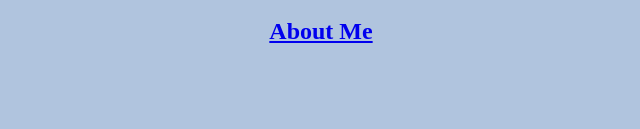
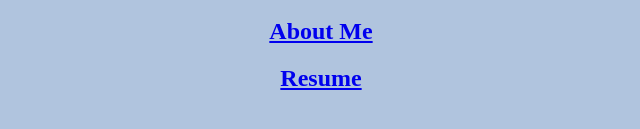
Before and after one commit to HemalSPatel/HemalSPatel.github.io, a plain HTML site: page index.html in a window 1280 px wide. Shown: the part 345-474 px from the top of the page, without its empty margins (319-959 px from the left). Drawn offline with Linux system fonts and the light colour scheme.

Commit message:
resume page

```diff
--- a/index.html
+++ b/index.html
@@ -43,5 +43,8 @@
  <a href="aboutMe.html">
      <h2 class="center"> About Me </h2>
  </a>
+ <a href="resume.html">
+    <h2 class="center" > Resume</h2>
+ </a>
 </body>
 </html>
```
Also changed, not shown: 1 other file.
